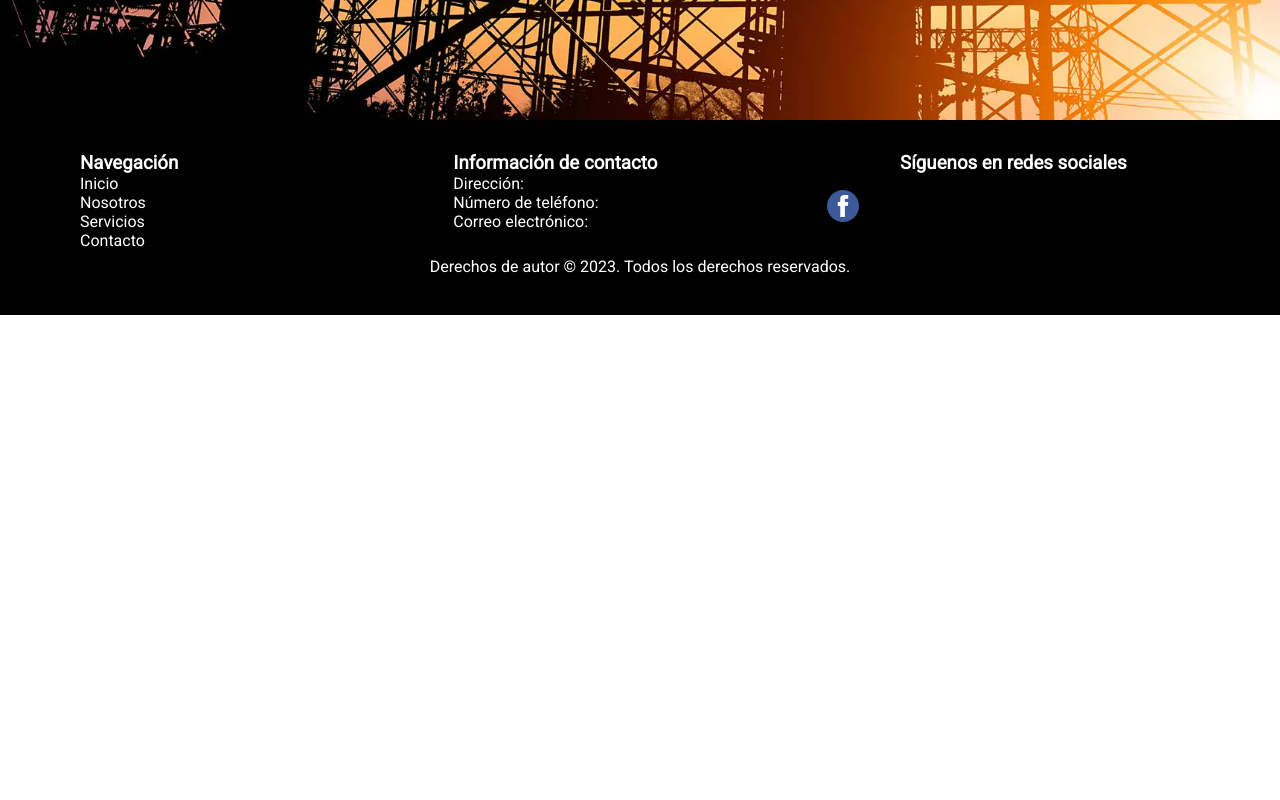
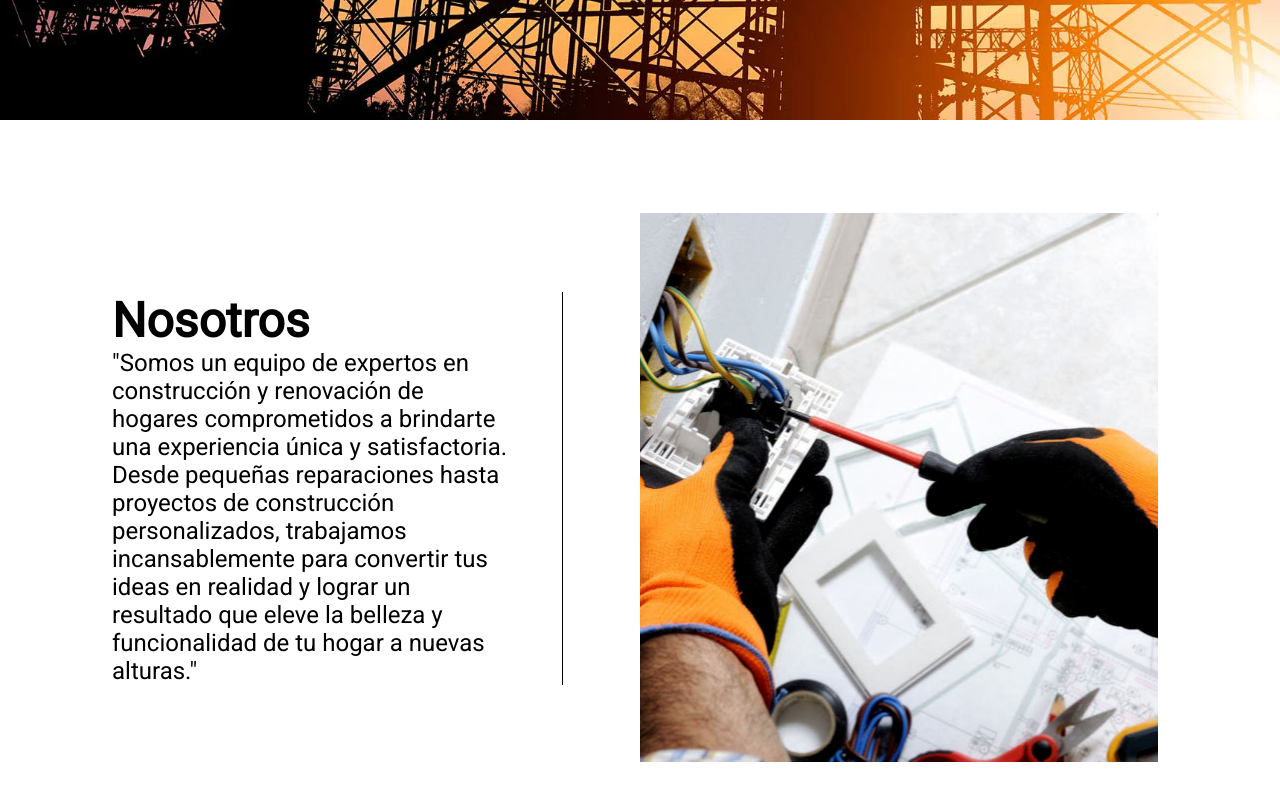
Before and after one commit to edsoncuno/my-maestro, a Next.js app: page / in a window 1280 px wide. Shown: the part 680-1480 px from the top of the page. Before the commit the page ends 995 px from the top, so only its background shows below. Built offline with nearby package versions, Linux system fonts and the light colour scheme.

Commit message:
agrego nosotros

```diff
--- a/src/app/page.js
+++ b/src/app/page.js
@@ -1,19 +1,19 @@
 import Inicio from "../components/inicio/Inicio";
+import Nosotros from "../components/nosotros/Nosotros";
 /*
-import Nosotros from "../components/nosotros/Nosotros";
 import Servicios from "../components/servicios/Servicios";
 import Contacto from "../components/contacto/Contacto";
 */
 
 export default function Home() {
   /*
-  <Nosotros />
       <Servicios />
       <Contacto />
   */
   return (
     <main>
       <Inicio />
+      <Nosotros />
     </main>
   );
 }
--- a/src/components/nosotros/Nosotros.module.css
+++ b/src/components/nosotros/Nosotros.module.css
@@ -18,7 +18,8 @@
 }
 
 .texto {
-  padding: 3rem;
+  margin: 3rem;
+  padding-right: 3rem;
   border-right: 1px solid black;
 }
 
```
